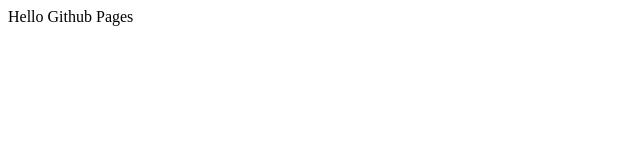
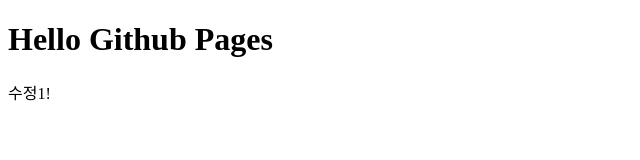
Before and after one commit to 5unk3n/github-test, a plain HTML site: page index.html in a window 1280 px wide. Shown: the whole page, without its empty margins (0-640 px from the left). Drawn offline with Linux system fonts and the light colour scheme.

Commit message:
본문 내용 추가

```diff
--- a/index.html
+++ b/index.html
@@ -7,6 +7,7 @@
     <title>Document</title>
   </head>
   <body>
-    Hello Github Pages
+    <h1>Hello Github Pages</h1>
+    <p>수정1!</p>
   </body>
 </html>
```
